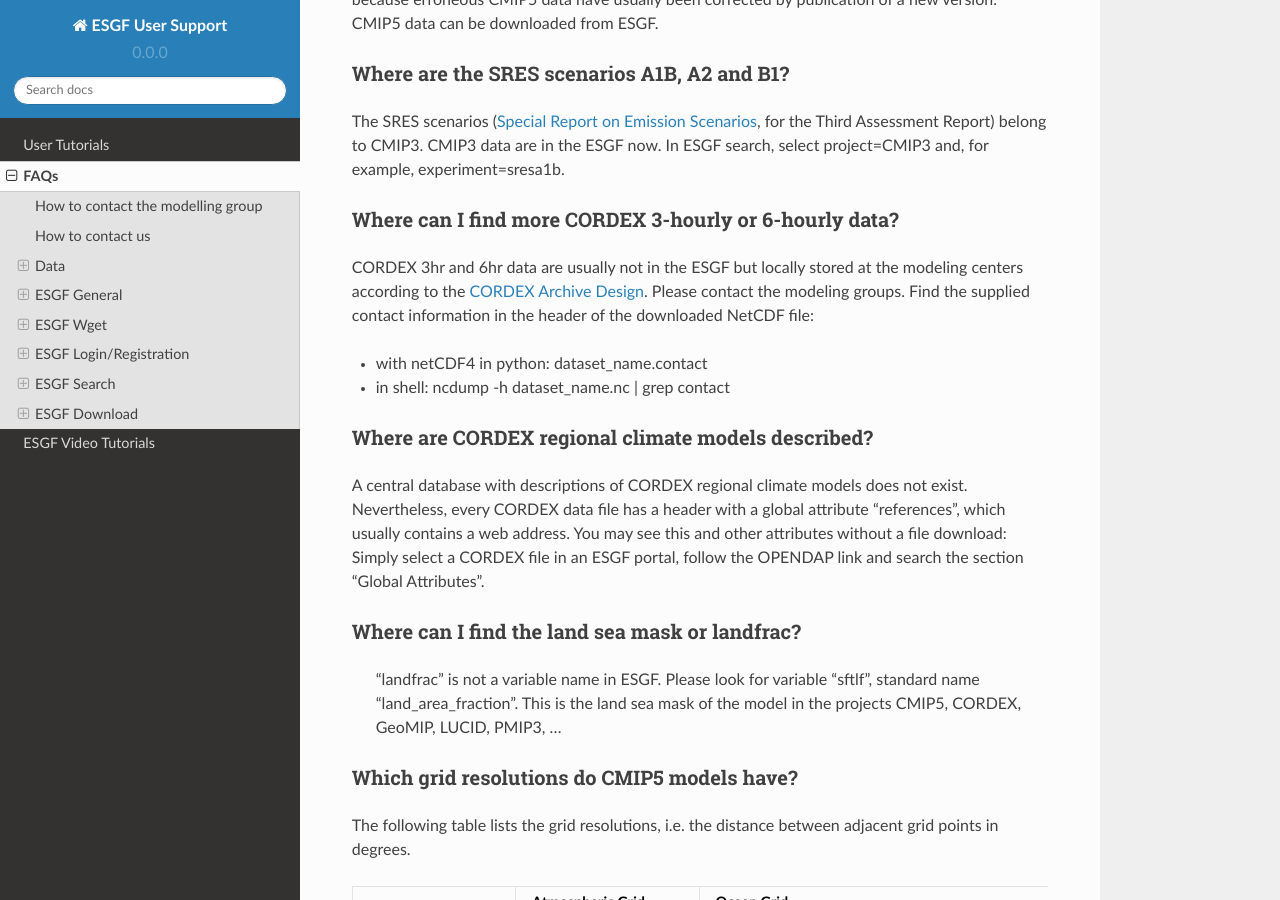
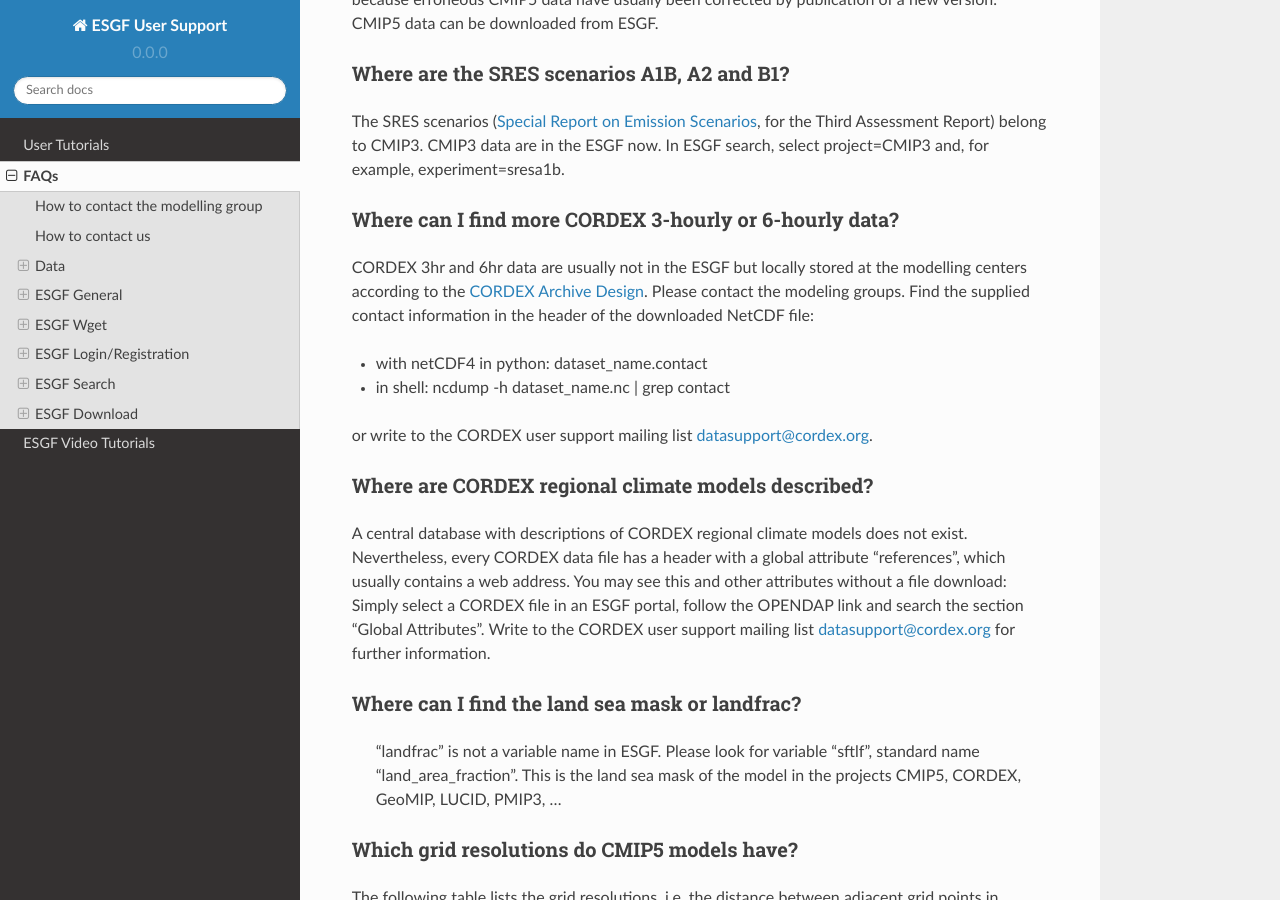
Before and after one commit to ESGF/esgf-user-support, a Sphinx documentation site: the page built from docs/faq.rst, in a window 1280 px wide and 900 px high, scrolled down 3471 px. Built offline with Sphinx 7.4.7 and the Read the Docs theme 2.0.0, drawn with Linux system fonts in a browser that asks for light colours.

Commit message:
Add 2 mentions to datasupport@cordex.org

```diff
--- a/docs/faq.rst
+++ b/docs/faq.rst
@@ -143,19 +143,20 @@ belong to CMIP3. CMIP3 data are in the ESGF now. In ESGF search, select project=
 
 Where can I find more CORDEX 3-hourly or 6-hourly data?
 -------------------------------------------------------
-CORDEX 3hr and 6hr data are usually not in the ESGF but locally stored at the modeling centers according to the
+CORDEX 3hr and 6hr data are usually not in the ESGF but locally stored at the modelling centers according to the
 `CORDEX Archive Design <http://is-enes-data.github.io/cordex_archive_specifications.pdf>`_. Please contact the modeling groups. Find the supplied contact information in the header of the downloaded NetCDF file:
 
 + with netCDF4 in python: dataset_name.contact
 
 + in shell: ncdump -h dataset_name.nc  | grep contact
 
+or write to the CORDEX user support mailing list datasupport@cordex.org.
 
 Where are CORDEX regional climate models described?
 ---------------------------------------------------
 A central database with descriptions of CORDEX regional climate models does not exist. Nevertheless, every CORDEX data file has a
 header with a global attribute "references", which usually contains a web address. You may see this and other attributes without a file download:
-Simply select a CORDEX file in an ESGF portal, follow the OPENDAP link and search the section "Global Attributes".
+Simply select a CORDEX file in an ESGF portal, follow the OPENDAP link and search the section "Global Attributes". Write to the CORDEX user support mailing list datasupport@cordex.org for further information.
 
 Where can I find the land sea mask or landfrac?
 -----------------------------------------------
```
